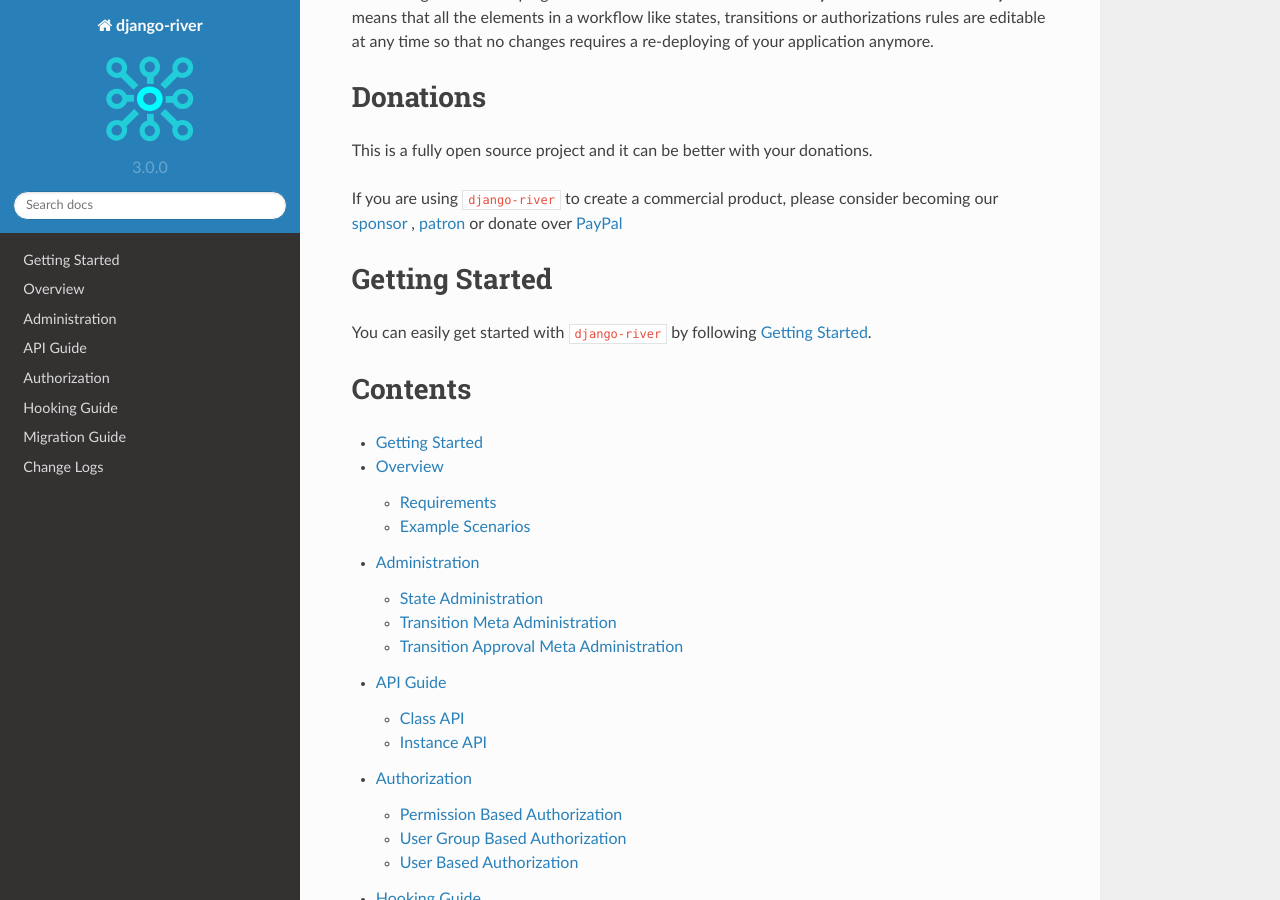
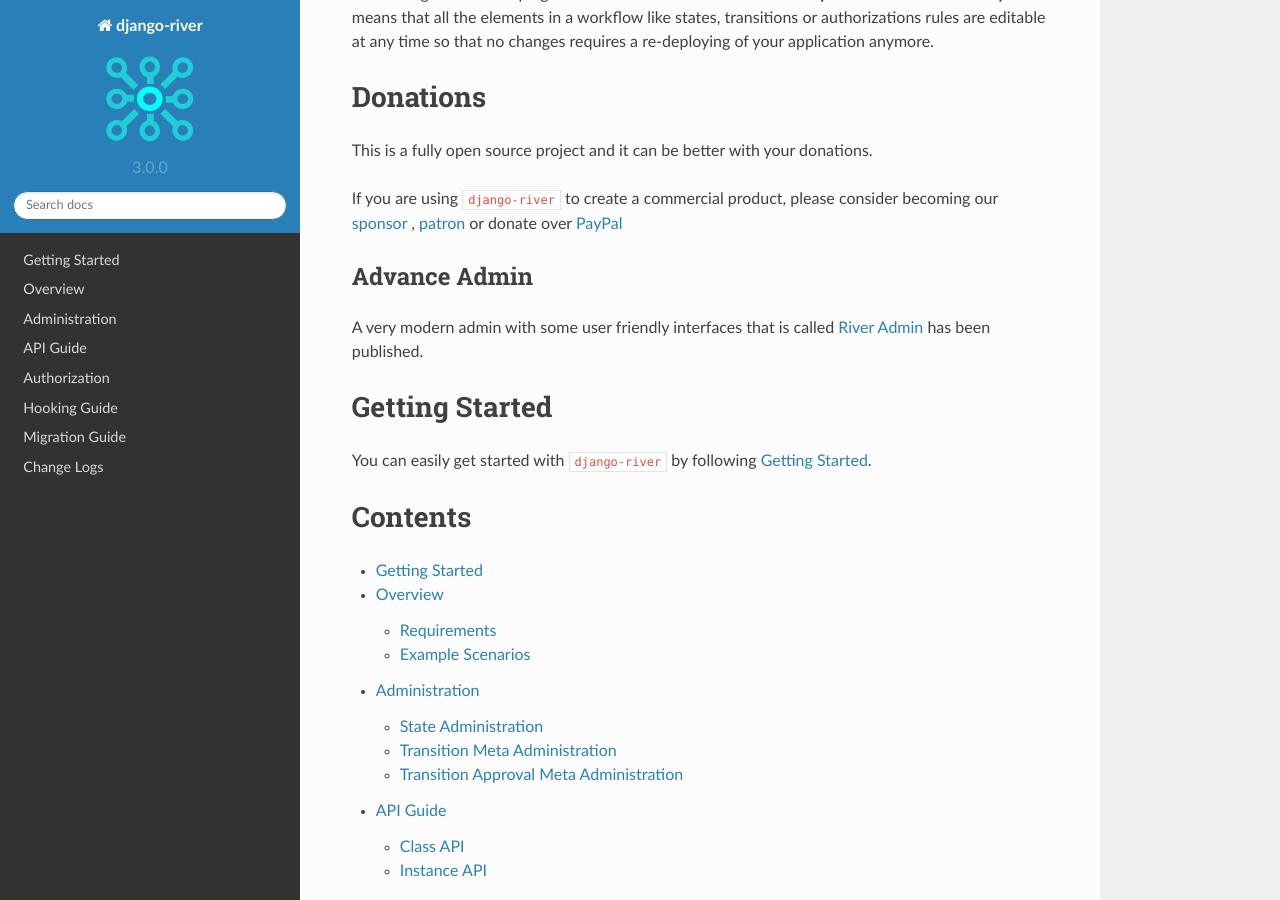
Before and after one commit to javrasya/django-river, a Sphinx documentation site: the page built from docs/index.rst, in a window 1280 px wide and 900 px high, scrolled down 519 px. Built offline with Sphinx 7.4.7 and the Read the Docs theme 2.0.0, drawn with Linux system fonts in a browser that asks for light colours; pages that are not in the unit, such as notebooks, are missing from menus.

Commit message:
Introduce river admin in the documentation

```diff
--- a/docs/index.rst
+++ b/docs/index.rst
@@ -46,6 +46,13 @@ please consider becoming our `sponsor`_  , `patron`_ or donate over `PayPal`_
 .. _`PayPal`: https://paypal.me/ceahmetdal
 .. _`sponsor`: https://github.com/sponsors/javrasya
 
+Advance Admin
+-------------
+
+A very modern admin with some user friendly interfaces that is called `River Admin`_ has been published.
+
+.. _`River Admin`: https://github.com/javrasya/river-admin
+
 Getting Started
 ===============
 
```
Also changed, not shown: README.rst (+7 -0 lines).
